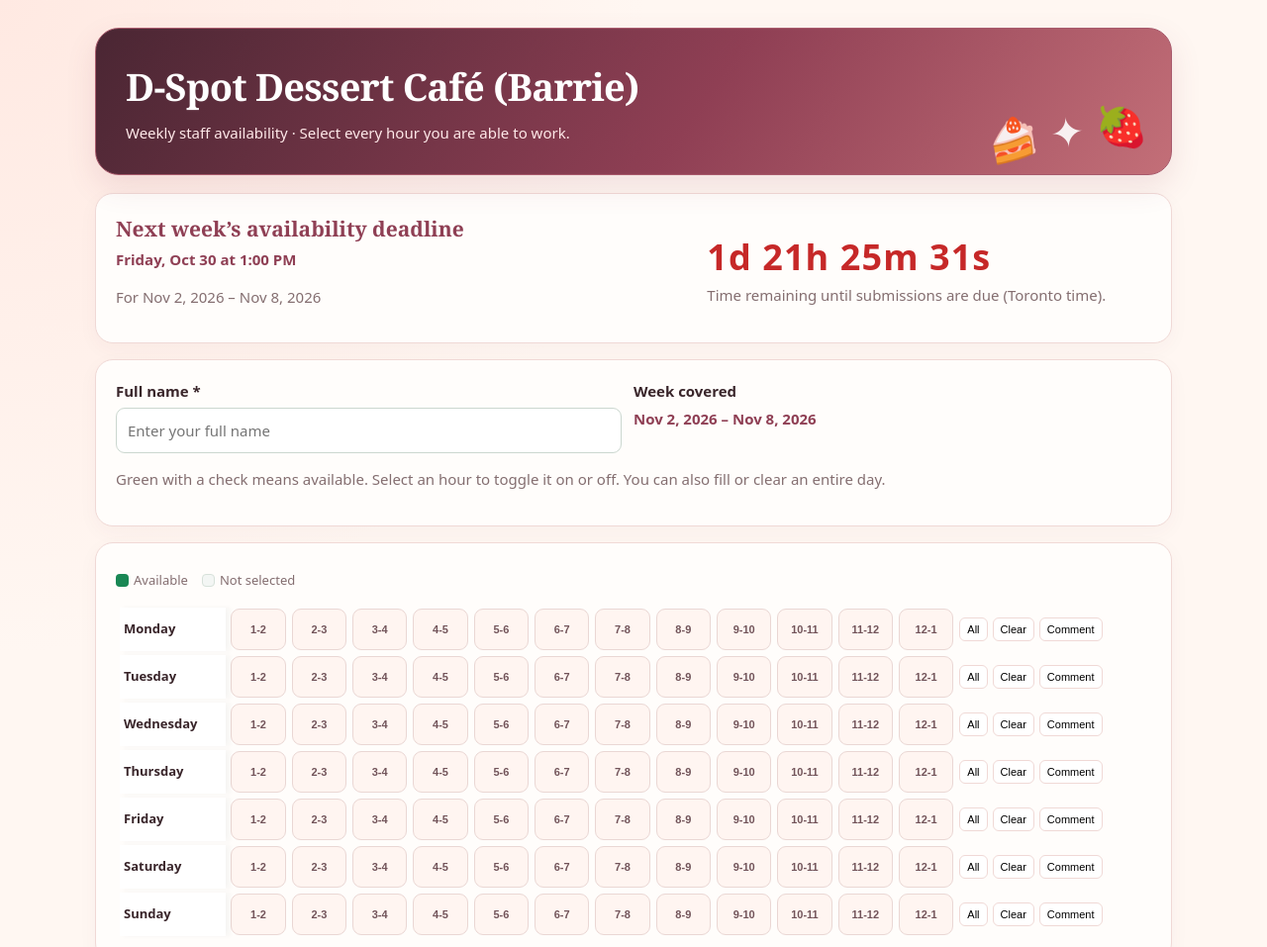
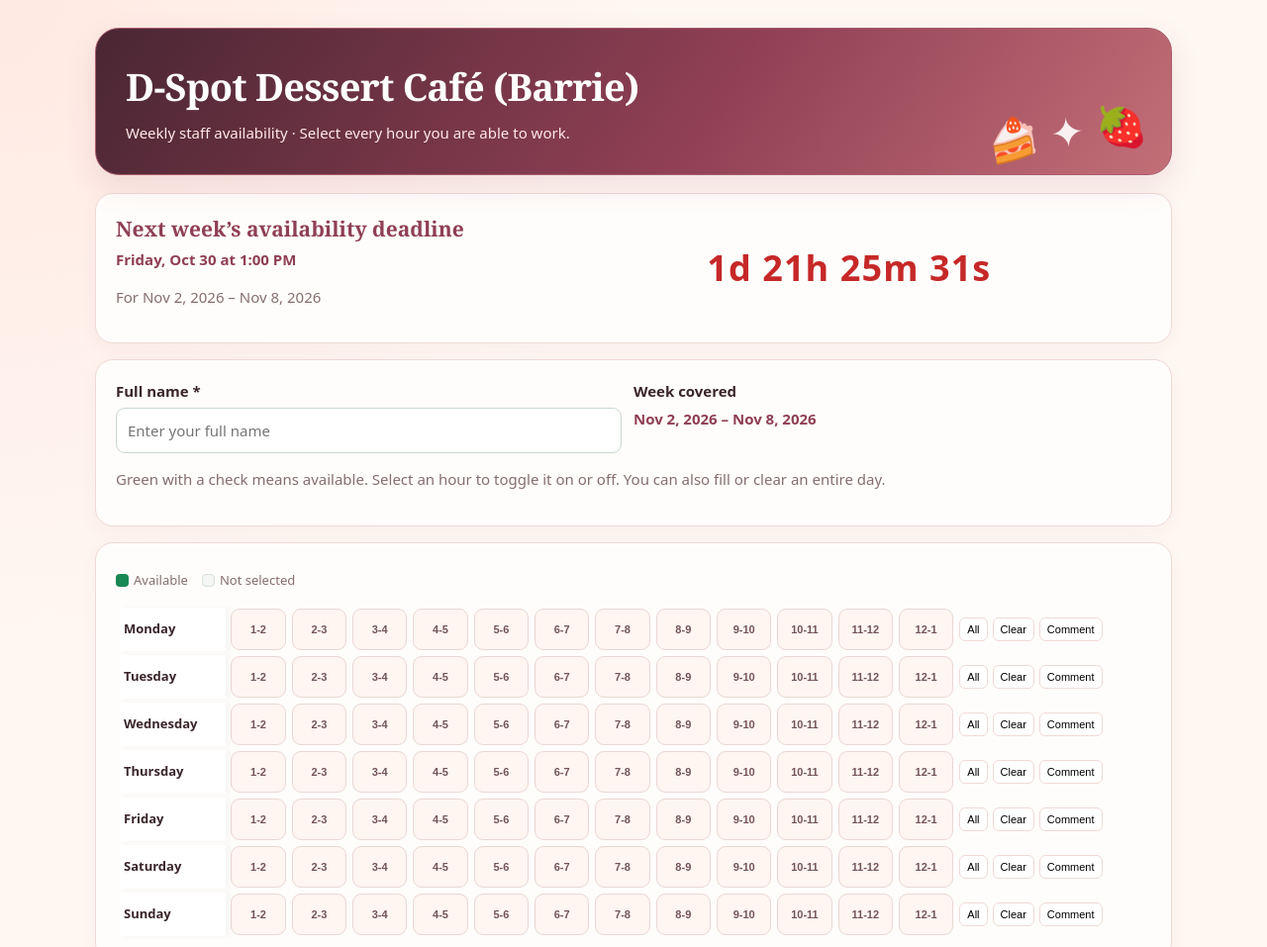
Before and after one commit to dspotavailability-barrie/dspot-availability, a plain HTML site: page index.html in a window 1280 px wide. Shown: the top 957 px of the page at 99% size. Drawn offline with Linux system fonts and the light colour scheme.

Commit message:
Remove deadline status helper text

```diff
--- a/index.html
+++ b/index.html
@@ -31,7 +31,7 @@ input, textarea { -webkit-user-select:text; user-select:text; }
   <header class="header"><h1>D-Spot Dessert Café (Barrie)</h1><p>Weekly staff availability · Select every hour you are able to work.</p></header>
   <section class="panel deadline" aria-live="polite">
     <div><h2>Next week’s availability deadline</h2><div class="deadline-date" id="deadlineDate">Thursday at 4:00 PM</div><p class="hint" id="weekRange">Availability for next Monday–Sunday</p></div>
-    <div><div class="countdown" id="countdown">Calculating…</div><div class="hint" id="deadlineStatus">Time remaining until submissions are due (Toronto time).</div></div>
+    <div><div class="countdown" id="countdown">Calculating…</div><div class="hint" id="deadlineStatus"></div></div>
   </section>
   <section class="panel">
     <div class="fields">
@@ -221,10 +221,7 @@ function updateDeadline() {
   if (daysLeft > 0) parts.push(daysLeft + "d");
   parts.push(hoursLeft + "h", minutesLeft + "m", secondsLeft + "s");
   document.getElementById("countdown").textContent = parts.join(" ");
-  document.getElementById("deadlineStatus").textContent = rawDiff > 0
-    ? "Time remaining until submissions are due (Toronto time)."
-    : maintenanceActive ? "Submissions are temporarily paused while we finalise the schedule."
-    : "The 24-hour maintenance period has ended.";
+  document.getElementById("deadlineStatus").textContent = "";
 }
 function availabilityText() {
   const name = document.getElementById("name").value.trim();
```
